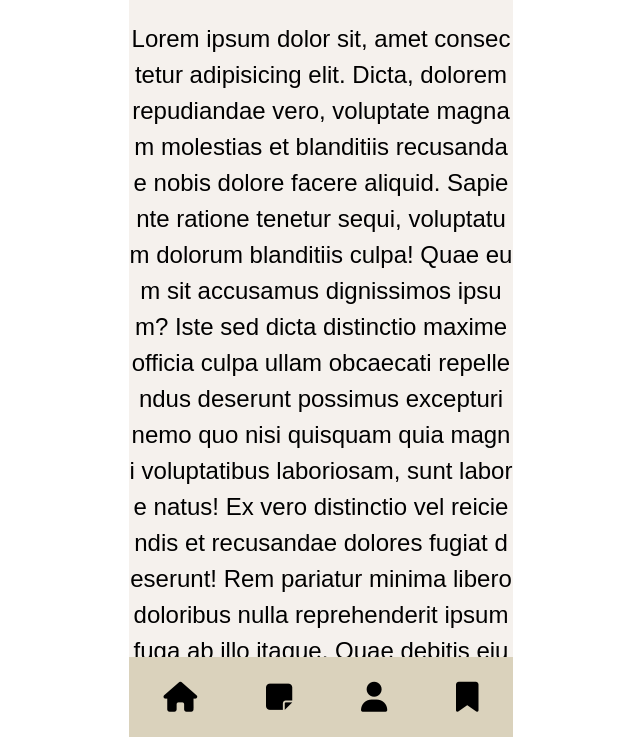
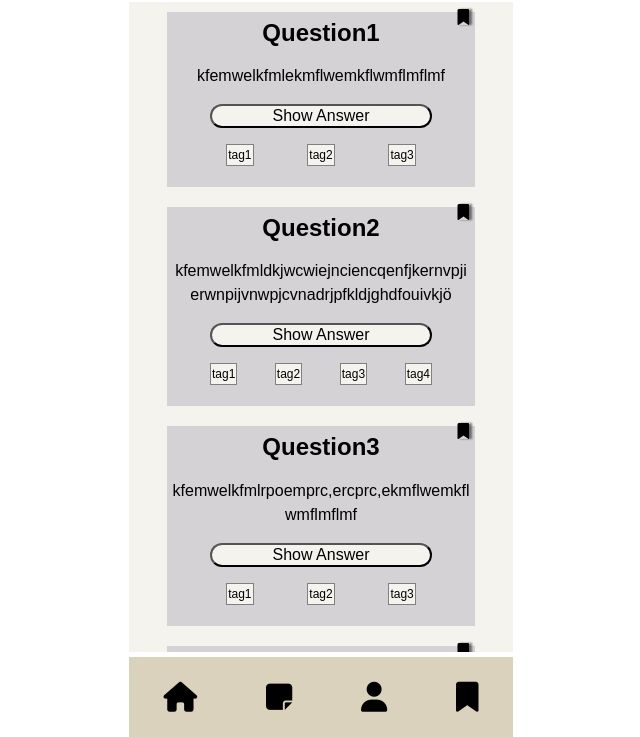
Before and after one commit to Alexander-Schulte/quiz-app-alex, a website: page index.html in a window 1280 px wide. Shown: the part 63-800 px from the top of the page, without its empty margins (319-959 px from the left). Drawn offline with Linux system fonts and the light colour scheme.

Commit message:
Add question marks, answer button and bookmark-icon

```diff
--- a/index.html
+++ b/index.html
@@ -16,35 +16,120 @@
         <h1>Quiz App</h1>
       </header>
       <main class="content">
-        <p>
-          Lorem ipsum dolor sit, amet consectetur adipisicing elit. Dicta,
-          dolorem repudiandae vero, voluptate magnam molestias et blanditiis
-          recusandae nobis dolore facere aliquid. Sapiente ratione tenetur
-          sequi, voluptatum dolorum blanditiis culpa! Quae eum sit accusamus
-          dignissimos ipsum? Iste sed dicta distinctio maxime officia culpa
-          ullam obcaecati repellendus deserunt possimus excepturi nemo quo nisi
-          quisquam quia magni voluptatibus laboriosam, sunt labore natus! Ex
-          vero distinctio vel reiciendis et recusandae dolores fugiat deserunt!
-          Rem pariatur minima libero doloribus nulla reprehenderit ipsum fuga ab
-          illo itaque. Quae debitis eius totam ut similique illum nesciunt? Qui
-          cumque numquam id iste, mollitia ipsa, consequatur reiciendis sint
-          quia alias, eveniet vel obcaecati quisquam expedita repudiandae autem
-          illo ipsam assumenda hic. Consectetur modi, corrupti aspernatur
-          ratione nisi mollitia! Cum ab tempore, aliquam quae rem sapiente ad a
-          numquam? Reprehenderit, facere. Aliquam deleniti aperiam accusantium
-          quasi non dignissimos suscipit mollitia amet quo nisi. Sint omnis at
-          dolorum porro distinctio! Officiis ex blanditiis, ipsa obcaecati
-          consectetur non. Voluptas, vitae molestiae dolores rerum fugit quam
-          veritatis magnam ducimus labore consectetur iure aspernatur delectus,
-          aperiam totam nesciunt modi corrupti harum quae. Quidem. Porro sed est
-          aspernatur veritatis laborum quasi, incidunt temporibus officia!
-          Libero aperiam assumenda, inventore earum expedita animi doloribus
-          iusto consequatur vero architecto dolor similique molestias facilis
-          laborum odit velit nihil? Ex adipisci harum nobis obcaecati,
-          voluptatum dicta! In eos commodi temporibus, ducimus quod quas, id
-          dignissimos culpa libero cumque voluptatem consequuntur quis ex dolore
-          distinctio exercitationem esse? Numquam, animi maxime!
-        </p>
+        <section class="card">
+          <h2>Question1</h2>
+          <a href="savings"><i class="fas fa-bookmark bookmark-icon"></i></a>
+          <p>kfemwelkfmlekmflwemkflwmflmflmf</p>
+
+          <div class="div-button">
+            <button class="answer-button">Show Answer</button>
+          </div>
+          <ul class="tag-list">
+            <li class="tag-item">tag1</li>
+            <li class="tag-item">tag2</li>
+            <li class="tag-item">tag3</li>
+          </ul>
+        </section>
+        <section class="card">
+          <h2>Question2</h2>
+          <a href="savings"><i class="fas fa-bookmark bookmark-icon"></i></a>
+          <p>
+            kfemwelkfmldkjwcwiejnciencqenfjkernvpjierwnpijvnwpjcvnadrjpfkldjghdfouivkjö
+          </p>
+          <div class="div-button">
+            <button class="answer-button">Show Answer</button>
+          </div>
+          <ul class="tag-list">
+            <li class="tag-item">tag1</li>
+            <li class="tag-item">tag2</li>
+            <li class="tag-item">tag3</li>
+            <li class="tag-item">tag4</li>
+          </ul>
+        </section>
+        <section class="card">
+          <h2>Question3</h2>
+          <a href="savings"><i class="fas fa-bookmark bookmark-icon"></i></a>
+          <p>kfemwelkfmlrpoemprc,ercprc,ekmflwemkflwmflmflmf</p>
+          <div class="div-button">
+            <button class="answer-button">Show Answer</button>
+          </div>
+          <ul class="tag-list">
+            <li class="tag-item">tag1</li>
+            <li class="tag-item">tag2</li>
+            <li class="tag-item">tag3</li>
+          </ul>
+        </section>
+        <section class="card">
+          <h2>Question4</h2>
+          <a href="savings"><i class="fas fa-bookmark bookmark-icon"></i></a>
+          <p>kernvpjierwnpijvnwpjcvnadrjpfkldjghdfouivkjö</p>
+          <div class="div-button">
+            <button class="answer-button">Show Answer</button>
+          </div>
+          <ul class="tag-list">
+            <li class="tag-item">tag1</li>
+            <li class="tag-item">tag2</li>
+            <li class="tag-item">tag3</li>
+            <li class="tag-item">tag4</li>
+          </ul>
+        </section>
+        <section class="card">
+          <h2>Question5</h2>
+          <a href="savings"><i class="fas fa-bookmark bookmark-icon"></i></a>
+          <p>kfemwelkfmlekmflwemkflwmflmflmf</p>
+          <div class="div-button">
+            <button class="answer-button">Show Answer</button>
+          </div>
+          <ul class="tag-list">
+            <li class="tag-item">tag1</li>
+            <li class="tag-item">tag2</li>
+            <li class="tag-item">tag3</li>
+            <li class="tag-item">tag4</li>
+          </ul>
+        </section>
+        <section class="card">
+          <h2>Question6</h2>
+          <a href="savings"><i class="fas fa-bookmark bookmark-icon"></i></a>
+          <p>
+            kfemwelkfmldkjwcwiejnciencqenfjkernvpjierwnpijvnwpjcvnadrjpfkldjghdfouivkjö
+          </p>
+          <div class="div-button">
+            <button class="answer-button">Show Answer</button>
+          </div>
+          <ul class="tag-list">
+            <li class="tag-item">tag1</li>
+            <li class="tag-item">tag2</li>
+            <li class="tag-item">tag3</li>
+            <li class="tag-item">tag4</li>
+          </ul>
+        </section>
+        <section class="card">
+          <h2>Question7</h2>
+          <a href="savings"><i class="fas fa-bookmark bookmark-icon"></i></a>
+          <p>kfemwelkfmlrpoemprc,ercprc,ekmflwemkflwmflmflmf</p>
+          <div class="div-button">
+            <button class="answer-button">Show Answer</button>
+          </div>
+          <ul class="tag-list">
+            <li class="tag-item">tag1</li>
+            <li class="tag-item">tag2</li>
+            <li class="tag-item">tag3</li>
+          </ul>
+        </section>
+        <section class="card">
+          <h2>Question8</h2>
+          <a href="savings"><i class="fas fa-bookmark bookmark-icon"></i></a>
+          <p>kernvpjierwnpijvnwpjcvnadrjpfkldjghdfouivkjö</p>
+          <div class="div-button">
+            <button class="answer-button">Show Answer</button>
+          </div>
+          <ul class="tag-list">
+            <li class="tag-item">tag1</li>
+            <li class="tag-item">tag2</li>
+            <li class="tag-item">tag3</li>
+            <li class="tag-item">tag4</li>
+          </ul>
+        </section>
       </main>
       <footer class="footer-grid">
         <a href="home"><i class="fas fa-home"></i></a>
--- a/styles/_base.css
+++ b/styles/_base.css
@@ -29,11 +29,13 @@ button {
 
 .main-grid {
   display: grid;
+  gap: 20px;
   height: 100vh;
   min-width: 320px;
   max-width: 30vw;
   grid-template-rows: [header] 60px [main] auto [footer] 80px;
   margin: 0 auto;
+  gap: 5px;
 }
 
 .head-grid {
@@ -45,11 +47,15 @@ button {
 
 .content {
   grid-row: main;
+  display: flex;
+  flex-direction: column;
+  gap: 10px;
   background-color: var(--content-background-color);
-  text-align: center;
-  font-size: 24px;
+  align-items: center;
+  font-size: 16px;
   overflow-y: scroll;
   word-break: break-all;
+  padding-top: 10px;
 }
 
 .footer-grid {
@@ -61,3 +67,45 @@ button {
   justify-content: space-around;
   align-items: center;
 }
+
+.card {
+  display: flex;
+  flex-direction: column;
+  width: 80%;
+  background-color: var(--section-background-color);
+  text-align: center;
+  margin-bottom: 10px;
+  position: relative;
+  padding: 5px;
+}
+
+.tag-list {
+  display: flex;
+  flex-direction: row;
+  list-style: none;
+  padding-left: 0;
+  justify-content: space-evenly;
+  align-items: center;
+}
+
+.tag-item {
+  border: 1px solid grey;
+  padding: 1px;
+  background-color: var(--content-background-color);
+  font-size: 12px;
+}
+
+.answer-button {
+  width: 75%;
+  background-color: var(--content-background-color);
+  cursor: pointer;
+  color: black;
+  border-radius: 1em;
+}
+
+.bookmark-icon {
+  position: absolute;
+  right: 5px;
+  top: -3px;
+  box-shadow: 2px 0px 2px rgba(0, 0, 0, 0.5);
+}
--- a/styles/color.css
+++ b/styles/color.css
@@ -1,5 +1,8 @@
 :root {
   --footer-color: #dad2bc;
   --header-color: #dad2bc;
-  --content-background-color: #f5f1ed;
+  --content-background-color: #f4f3ee;
+  --section-background-color: #d4d2d5;
+  --button-background-color: #e1e5f2;
+  --content-header-color: grey;
 }
```
